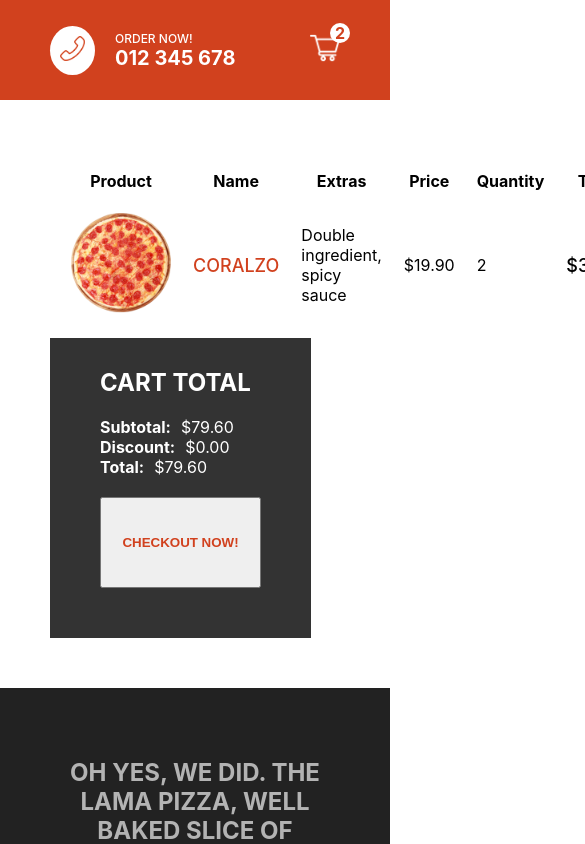
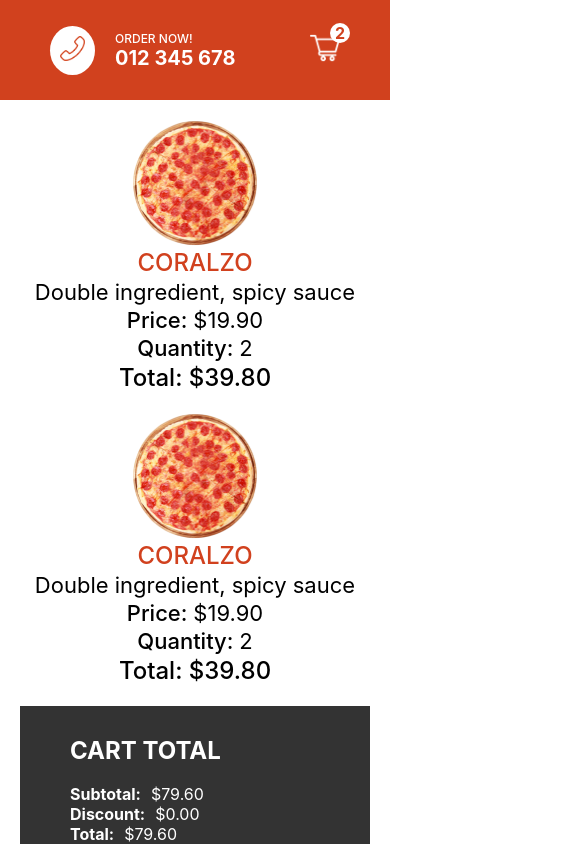
Before and after one commit to rbabaci1/my-restaurant, a Next.js app: page /Cart in a window 390 px wide. Shown: the top 844 px of the page, 585 px wide, since content can reach past the window. Built offline with nearby package versions, Linux system fonts and the light colour scheme.

Commit message:
make cart page mobile friendly

```diff
--- a/pages/Cart.js
+++ b/pages/Cart.js
@@ -6,7 +6,7 @@
     <div className={styles.container}>
       <div className={styles.left}>
         <table className={styles.table}>
-          <tr className={styles.tr}>
+          <tr className={styles.trTitle}>
             <th>Product</th>
             <th>Name</th>
             <th>Extras</th>
@@ -15,14 +15,49 @@
             <th>Total</th>
           </tr>
 
-          <tr>
+          <tr className={styles.tr}>
             <td>
               <div className={styles.imgContainer}>
                 <Image
                   src='/images/pizza.png'
                   alt='pizza'
-                  width={100}
-                  height={100}
+                  layout='fill'
+                  objectFit='cover'
+                />
+              </div>
+            </td>
+
+            <td>
+              <span className={styles.name}>CORALZO</span>
+            </td>
+
+            <td>
+              <span className={styles.extras}>
+                Double ingredient, spicy sauce
+              </span>
+            </td>
+
+            <td>
+              <span className={styles.price}>$19.90</span>
+            </td>
+
+            <td>
+              <span className={styles.quantity}>2</span>
+            </td>
+
+            <td>
+              <span className={styles.total}>$39.80</span>
+            </td>
+          </tr>
+
+          <tr className={styles.tr}>
+            <td>
+              <div className={styles.imgContainer}>
+                <Image
+                  src='/images/pizza.png'
+                  alt='pizza'
+                  layout='fill'
+                  objectFit='cover'
                 />
               </div>
             </td>
--- a/styles/Cart.module.css
+++ b/styles/Cart.module.css
@@ -1,6 +1,5 @@
 .container {
   display: flex;
-  flex-wrap: wrap;
   padding: 50px;
 }
 
@@ -10,6 +9,11 @@
 
 .right {
   flex: 1;
+}
+.imgContainer {
+  width: 100px;
+  height: 100px;
+  position: relative;
 }
 
 .table {
@@ -50,3 +54,54 @@
   cursor: pointer;
   margin-top: 20px;
 }
+
+@media screen and (max-width: 480px) {
+  .container {
+    flex-direction: column;
+    padding: 20px;
+  }
+  .table {
+    display: flex;
+    flex-direction: column;
+    align-items: center;
+    justify-content: center;
+  }
+  .trTitle {
+    display: none;
+  }
+  .tr {
+    display: flex;
+    flex-direction: column;
+    align-items: center;
+    margin-bottom: 20px;
+  }
+
+  .name,
+  .total {
+    font-size: 24px;
+  }
+  .imgContainer {
+    width: 32vw;
+    height: 32vw;
+  }
+  .extras,
+  .price,
+  .quantity {
+    font-size: 22px;
+  }
+  .price::before {
+    content: 'Price: ';
+    font-weight: 500;
+  }
+  .quantity::before {
+    content: 'Quantity: ';
+    font-weight: 500;
+  }
+  .total::before {
+    content: 'Total: ';
+    font-weight: 500;
+  }
+  .wrapper {
+    width: 100%;
+  }
+}
```
